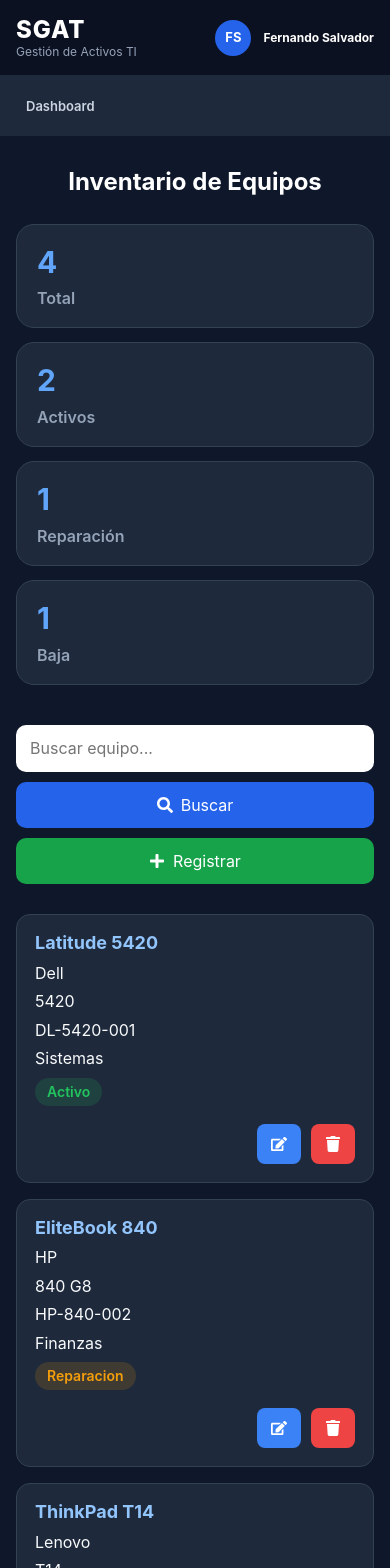
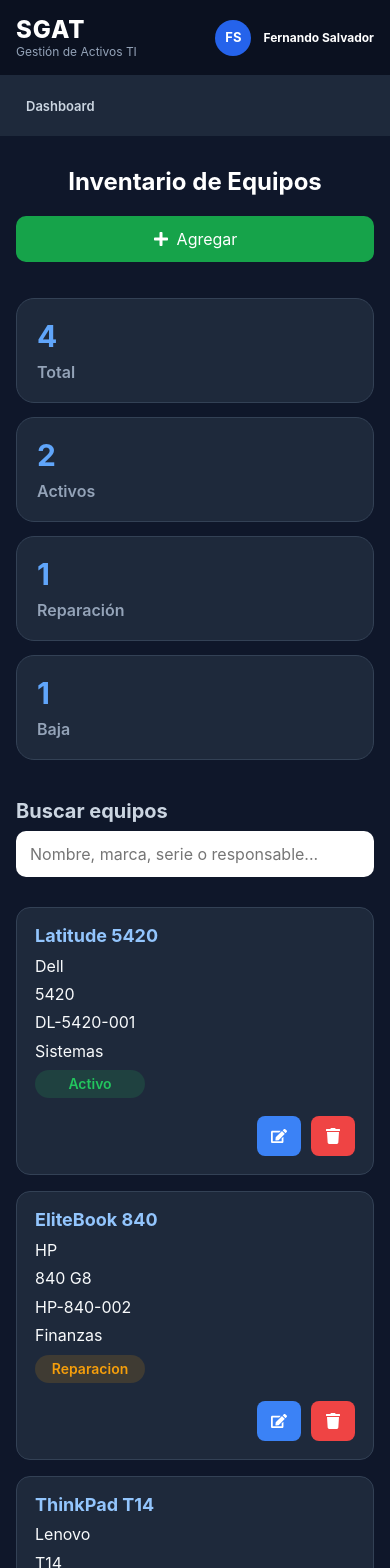
Before and after one commit to cazador0587/web_project_SGAT_frontend, a React (Vite) app: page /inventory in a window 390 px wide. Shown: the top 1568 px of the page. Built offline with nearby package versions, Linux system fonts and the light colour scheme; a web font is replaced by a local one.

Commit message:
Limpiar estilos del inventario

```diff
--- a/src/pages/Inventory/Inventory.css
+++ b/src/pages/Inventory/Inventory.css
@@ -4,10 +4,22 @@
   padding: 50px 20px;
 }
 
+.inventory__page-header {
+  display: flex;
+  justify-content: space-between;
+  align-items: center;
+  gap: 20px;
+  margin-bottom: 36px;
+}
+
 .inventory__title {
-  text-align: center;
   color: white;
-  margin-bottom: 40px;
+  margin: 0;
+}
+
+.inventory__header-actions {
+  display: flex;
+  justify-content: flex-end;
 }
 
 .inventory__summary {
@@ -38,42 +50,67 @@
 
 .inventory__toolbar {
   display: flex;
-  gap: 12px;
+  justify-content: space-between;
+  align-items: flex-end;
+  gap: 24px;
   margin-bottom: 30px;
 }
 
+.inventory__search-container {
+  flex: 1;
+  max-width: 800px;
+  width: 100%;
+
+  display: flex;
+  flex-direction: column;
+  gap: 8px;
+}
+
+.inventory__search-label {
+  color: #cbd5e1;
+  font-size: 20px;
+  font-weight: 700;
+}
+
 .inventory__input {
-  flex: 1;
+  width: 100%;
+  max-width: 520px;
   padding: 14px;
   border-radius: 10px;
   border: none;
 }
 
-.inventory__search-btn {
-  background: #2563eb;
-  color: white;
+.inventory__add-btn,
+.inventory__edit-btn,
+.inventory__delete-btn {
+  display: flex;
+  align-items: center;
+  justify-content: center;
+  gap: 8px;
+
   border: none;
-  padding: 14px 20px;
-  border-radius: 10px;
   cursor: pointer;
 }
 
 .inventory__add-btn {
   background: #16a34a;
   color: white;
-  border: none;
   padding: 14px 20px;
   border-radius: 10px;
-  cursor: pointer;
 }
 
-.inventory__search-btn,
-.inventory__add-btn,
-.inventory__edit-btn,
+.inventory__edit-btn {
+  background: #3b82f6;
+  color: white;
+  padding: 8px 14px;
+  border-radius: 8px;
+}
+
 .inventory__delete-btn {
-  display: flex;
-  align-items: center;
-  gap: 8px;
+  background: #ef4444;
+  color: white;
+  padding: 8px 14px;
+  border-radius: 8px;
 }
 
 .inventory__table {
@@ -85,14 +122,7 @@
 .inventory__header,
 .inventory__row {
   display: grid;
-  grid-template-columns:
-  1.4fr
-  1fr
-  1fr
-  1.2fr
-  1.2fr
-  1fr
-  1.4fr;
+  grid-template-columns: 1.4fr 1fr 1fr 1.2fr 1.2fr 1.2fr 1.6fr;
   align-items: center;
 }
 
@@ -114,40 +144,27 @@
 .inventory__actions {
   display: flex;
   gap: 10px;
-}
-
-.inventory__edit-btn {
-  background: #3b82f6;
-  border: none;
-  color: white;
-  padding: 8px 14px;
-  border-radius: 8px;
-  cursor: pointer;
-}
-
-.inventory__delete-btn {
-  background: #ef4444;
-  border: none;
-  color: white;
-  padding: 8px 14px;
-  border-radius: 8px;
-  cursor: pointer;
+  margin-left: 16px;
 }
 
 .inventory__status {
-  font-weight: 700;
   text-transform: capitalize;
 
-  display: inline-block;
+  display: inline-flex;
+  align-items: center;
+  justify-content: center;
+
+  min-width: 110px;
   padding: 6px 12px;
   border-radius: 999px;
+
   font-size: 14px;
   font-weight: 600;
 }
 
 .inventory__status_activo {
-   background: rgba(34, 197, 94, 0.15);
-   color: #22c55e;
+  background: rgba(34, 197, 94, 0.15);
+  color: #22c55e;
 }
 
 .inventory__status_reparacion {
@@ -155,15 +172,15 @@
   color: #f59e0b;
 }
 
+.inventory__status_baja {
+  background: rgba(239, 68, 68, 0.15);
+  color: #ef4444;
+}
+
 .inventory__empty {
   padding: 24px;
   text-align: center;
   color: #94a3b8;
-}
-
-.inventory__status_baja {
-   background: rgba(239, 68, 68, 0.15);
-  color: #ef4444;
 }
 
 @media screen and (max-width: 1024px) {
@@ -192,9 +209,19 @@
     padding: 32px 16px;
   }
 
+  .inventory__page-header {
+    flex-direction: column;
+    align-items: stretch;
+  }
+
   .inventory__title {
     font-size: 24px;
-    margin-bottom: 28px;
+    margin-bottom: 0;
+    text-align: center;
+  }
+
+  .inventory__header-actions {
+    justify-content: stretch;
   }
 
   .inventory__summary {
@@ -204,6 +231,23 @@
 
   .inventory__summary-card {
     padding: 20px;
+  }
+
+  .inventory__toolbar {
+    flex-direction: column;
+    align-items: stretch;
+  }
+
+  .inventory__search-container {
+    max-width: 100%;
+  }
+
+  .inventory__input {
+    max-width: 100%;
+  }
+
+  .inventory__add-btn {
+    width: 100%;
   }
 
   .inventory__table {
@@ -229,13 +273,13 @@
     width: 100%;
     justify-content: flex-end;
     margin-top: 8px;
+    margin-left: 0;
   }
 
   .inventory__edit-btn,
   .inventory__delete-btn {
     min-width: 44px;
     min-height: 40px;
-    justify-content: center;
   }
 }
 
@@ -244,12 +288,6 @@
     gap: 10px;
   }
 
-  .inventory__search-btn,
-  .inventory__add-btn {
-    width: 100%;
-    justify-content: center;
-  }
-
   .inventory__summary-card h3 {
     font-size: 30px;
   }
--- a/src/pages/Inventory/Inventory.jsx
+++ b/src/pages/Inventory/Inventory.jsx
@@ -1,7 +1,7 @@
 import { useContext, useState } from "react";
 import { Link } from "react-router-dom";
 import "./Inventory.css";
-import { FaPlus, FaEdit, FaTrash, FaSearch } from "react-icons/fa";
+import { FaPlus, FaEdit, FaTrash } from "react-icons/fa";
 import EquipmentContext from "../../contexts/EquipmentContext";
 
 function Inventory() {
@@ -50,7 +50,16 @@ function Inventory() {
 
   return (
     <section className="inventory">
+      <div className="inventory__page-header">
         <h2 className="inventory__title">Inventario de Equipos</h2>
+
+        <div className="inventory__header-actions">
+          <Link to="/register-equipment" className="inventory__add-btn">
+            <FaPlus />
+              Agregar
+            </Link>
+        </div>
+      </div>
 
       <div className="inventory__summary">
         <div className="inventory__summary-card">
@@ -75,21 +84,24 @@ function Inventory() {
       </div>
 
       <div className="inventory__toolbar">
+        <div className="inventory__search-container">
+          <label className="inventory__search-label">Buscar equipos</label>
           <input
             className="inventory__input"
             type="text"
-          placeholder="Buscar equipo..."
+            placeholder="Nombre, marca, serie o responsable..."
             value={searchValue}
             onChange={(e) => setSearchValue(e.target.value)}
           />
+        </div>
 
-        <button className="inventory__search-btn" type="button">
+        {/*<button className="inventory__search-btn" type="button">
           <FaSearch /> Buscar
         </button>
 
         <Link to="/register-equipment" className="inventory__add-btn">
-          <FaPlus /> Registrar
-        </Link>
+          <FaPlus /> Nuevo
+        </Link>*/}
       </div>
 
       <div className="inventory__table">
```
Lines whose indentation alone changed are shown as unchanged.
